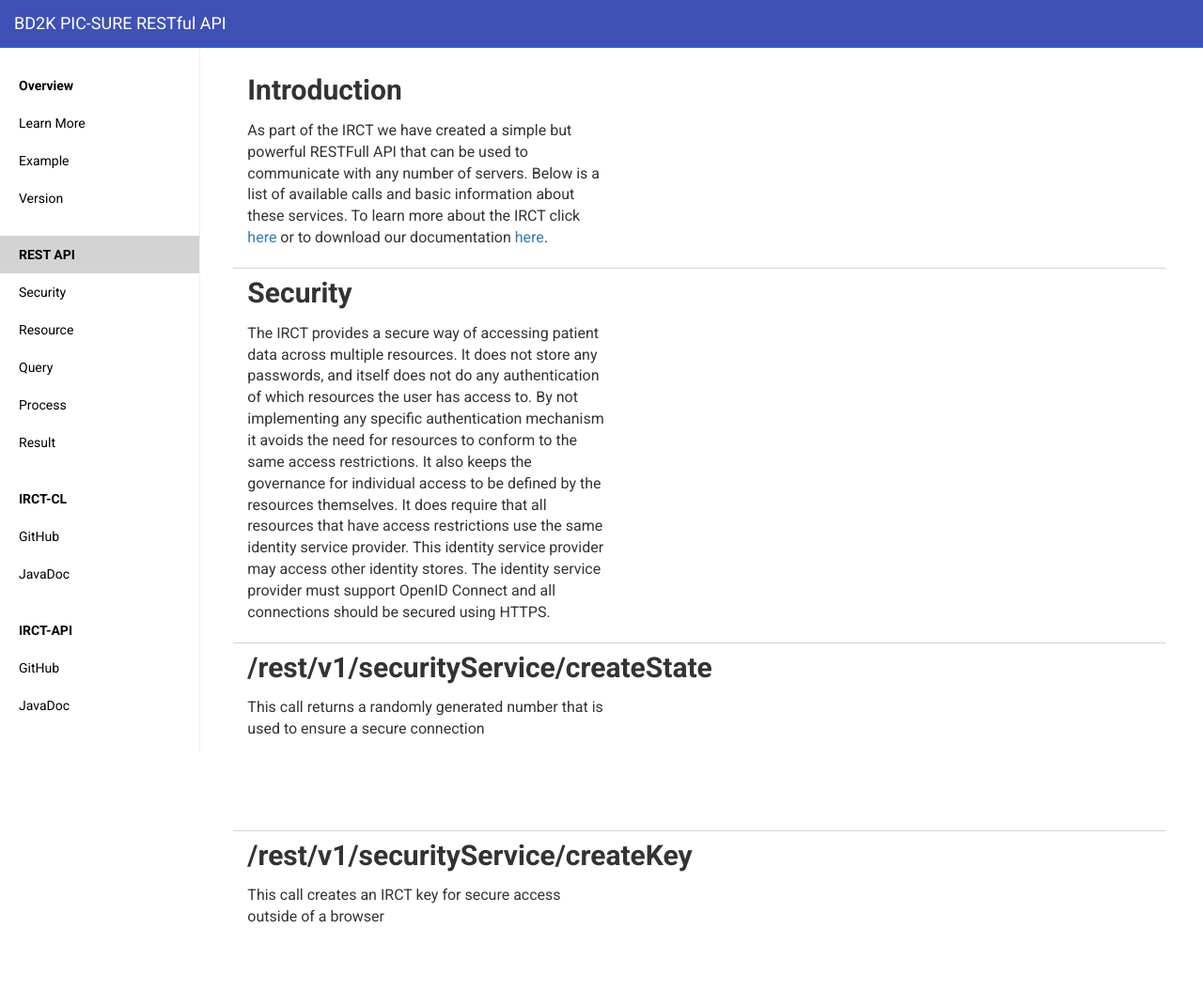
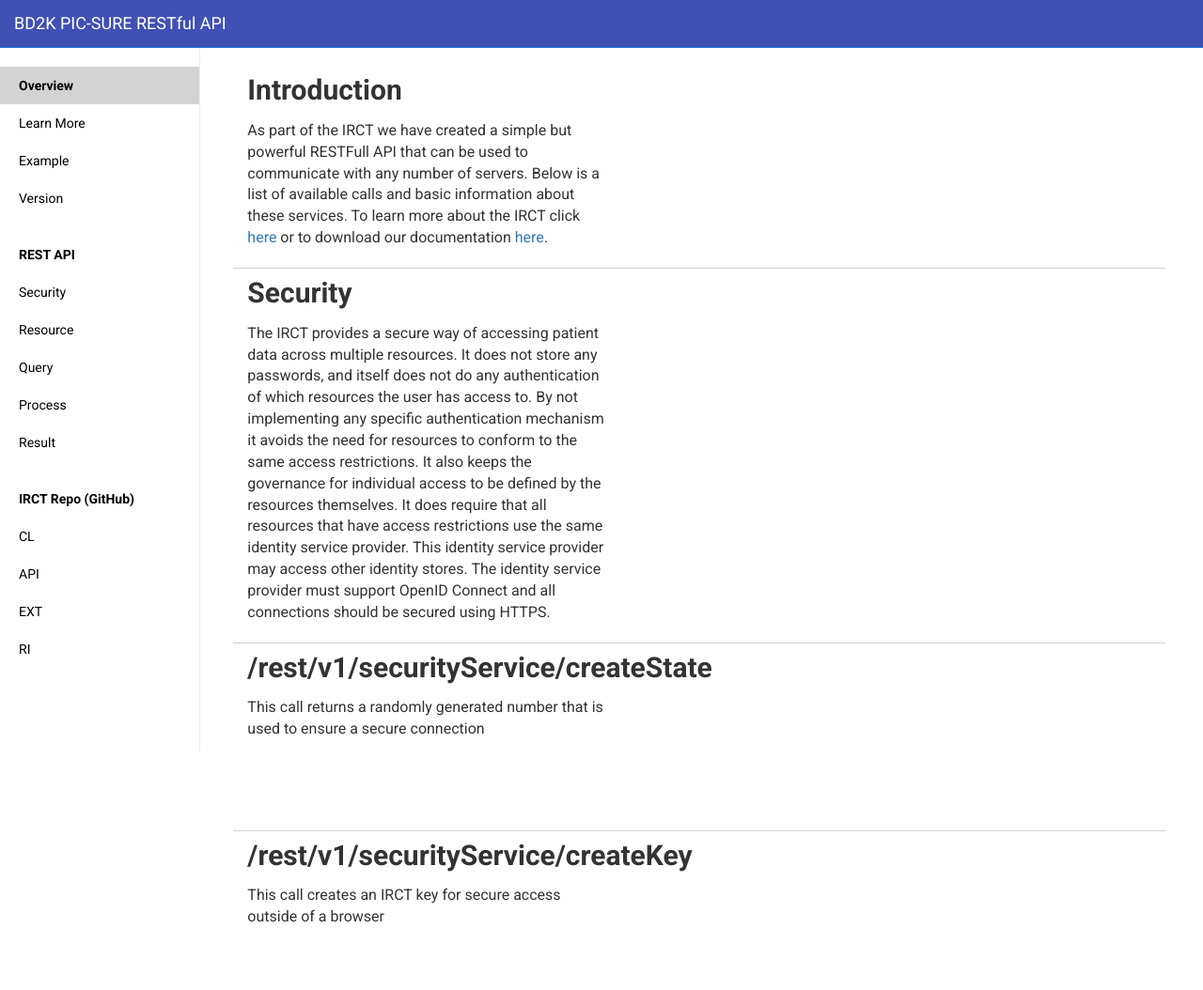
Before and after one commit to hms-dbmi/bd2k-picsure.hms.harvard.edu, a website: page www/rest.html in a window 1280 px wide. Shown: the top 1054 px of the page at 94% size. Drawn offline with Linux system fonts and the light colour scheme.

Commit message:
DI-1076 Update links

```diff
--- a/www/css/main.css
+++ b/www/css/main.css
@@ -192,7 +192,9 @@
     width: 100%;
 }
 
-.componentOutCell {text-align: center;}
+.componentOutCell {
+  text-align: center;
+}
 
 /**
  * Animation
--- a/www/rest.html
+++ b/www/rest.html
@@ -30,41 +30,28 @@
   <!-- END HEADER -->
   <div class="container-fluid">
     <!-- START NAVIGATION -->
-    <div class="row">
+		<div class="row">
       <div class="col-sm-3 col-md-2 sidebar">
 		    <ul class="nav nav-sidebar">
-          <li class="mainNavHeader"><a href="/index.html">Overview</a></li>
-          <li><a href="/more.html">Learn More</a></li>
-          <li><a href="/example-01.html">Example</a></li>
-					<li><a href="/version.html">Version</a></li>
-        </ul>
-        <ul class="nav nav-sidebar scrollable">
-          <li class="active mainNavHeader"><a href="/rest.html#Introduction">REST API</a></li>
-          <li><a href="/rest.html#Security">Security</a></li>
-          <li><a href="/rest.html#Resource">Resource</a></li>
-          <li><a href="/rest.html#Query">Query</a></li>
-          <li><a href="/rest.html#Process">Process</a></li>
-          <li><a href="/rest.html#Result">Result</a></li>
+          <li class="mainNavHeader active"><a href="/index.html">Overview</a></li>
+          <li><a href="more.html">Learn More</a></li>
+          <li><a href="example-01.html">Example</a></li>
+					<li><a href="version.html">Version</a></li>
         </ul>
 		    <ul class="nav nav-sidebar">
-          <li class="mainNavHeader"><a href="#">IRCT-CL</a></li>
-          <li><a target="_blank" href="https://github.com/hms-dbmi/IRCT-CL" class="componentOutLink">GitHub</a></li>
-          <li><a href="/IRCT-CL/index.html">JavaDoc</a></li>
+          <li class="mainNavHeader"><a href="/rest.html">REST API</a></li>
+          <li><a href="rest.html#Security">Security</a></li>
+          <li><a href="rest.html#Resource">Resource</a></li>
+          <li><a href="rest.html#Query">Query</a></li>
+          <li><a href="rest.html#Process">Process</a></li>
+          <li><a href="rest.html#Result">Result</a></li>
         </ul>
-        <ul class="nav nav-sidebar">
-          <li class="mainNavHeader"><a href="#">IRCT-API</a></li>
-          <li><a target="_blank" href="https://github.com/hms-dbmi/IRCT-API" class="componentOutLink">GitHub</a></li>
-          <li><a href="/IRCT-API/index.html">JavaDoc</a></li>
-        </ul>
-        <ul class="nav nav-sidebar">
-          <li class="mainNavHeader"><a href="#">IRCT-EXT</a></li>
-          <li><a target="_blank" href="https://github.com/hms-dbmi/IRCT-EXT" class="componentOutLink">GitHub</a></li>
-          <li><a href="/IRCT-EXT/index.html">JavaDoc</a></li>
-        </ul>
-        <ul class="nav nav-sidebar">
-          <li class="mainNavHeader"><a href="#">IRCT-RI</a></li>
-          <li><a target="_blank" href="https://github.com/hms-dbmi/IRCT-RI" class="componentOutLink">GitHub</a></li>
-          <li><a href="/IRCT-RI/index.html">JavaDoc</a></li>
+				<ul class="nav nav-sidebar">
+          <li class="mainNavHeader"><a href="https://github.com/hms-dbmi/IRCT" target="_blank">IRCT Repo (GitHub)</a></li>
+          <li><a target="_blank" href="https://github.com/hms-dbmi/IRCT/tree/master/IRCT-CL" > CL</a></li>
+          <li><a target="_blank" href="https://github.com/hms-dbmi/IRCT/tree/master/IRCT-API" > API</a></li>
+          <li><a target="_blank" href="https://github.com/hms-dbmi/IRCT/tree/master/IRCT-EXT" > EXT</a></li>
+          <li><a target="_blank" href="https://github.com/hms-dbmi/IRCT/tree/master/IRCT-RI" > RI</a></li>
         </ul>
       </div>
     </div>
```
Also changed, not shown: www/_template.html (+16 -28 lines), www/bower.json (+4 -4 lines), www/example-01.html (+16 -29 lines), www/index.html (+16 -29 lines), www/more.html (+16 -29 lines), www/version.html (+17 -30 lines).
